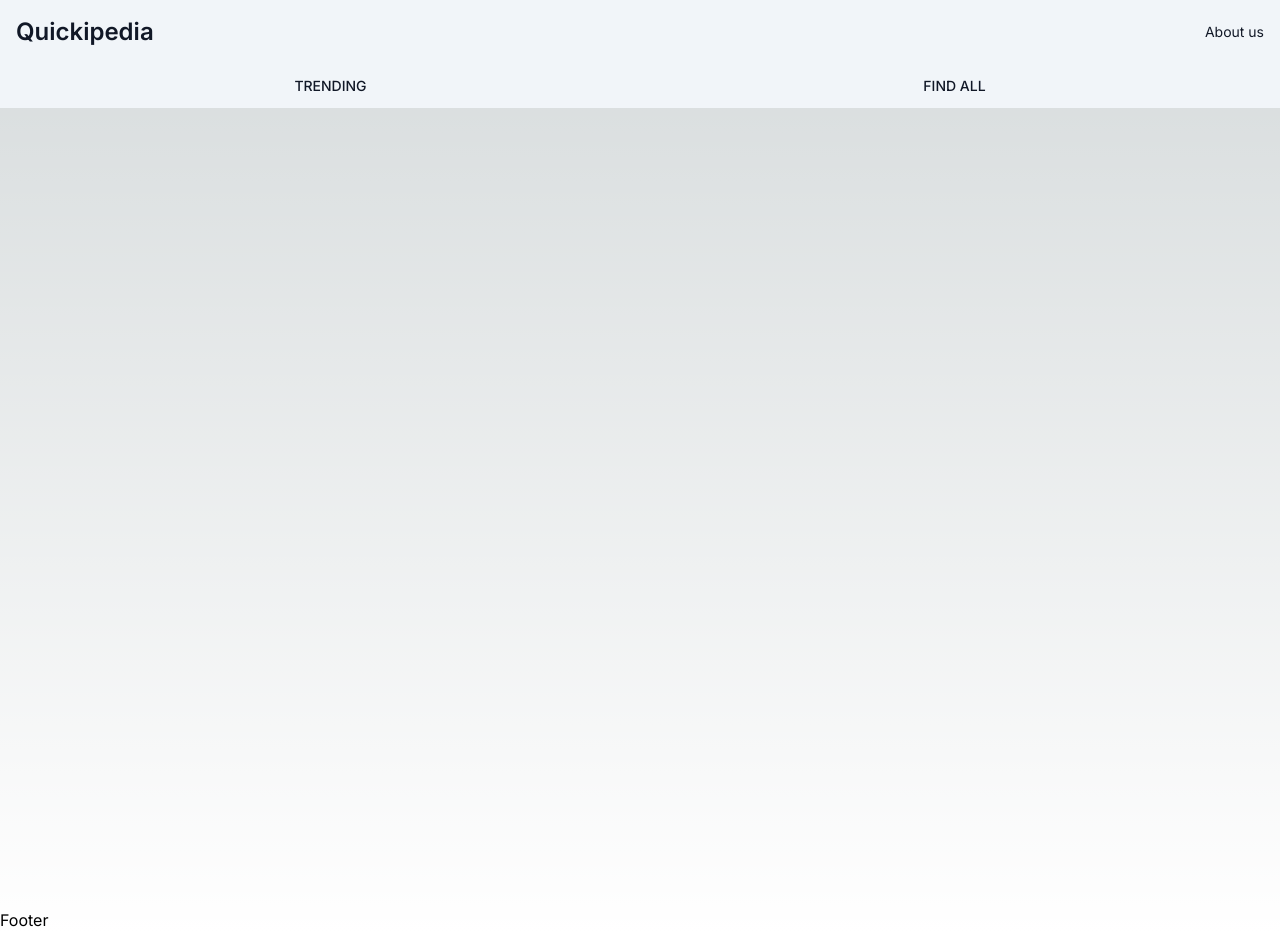
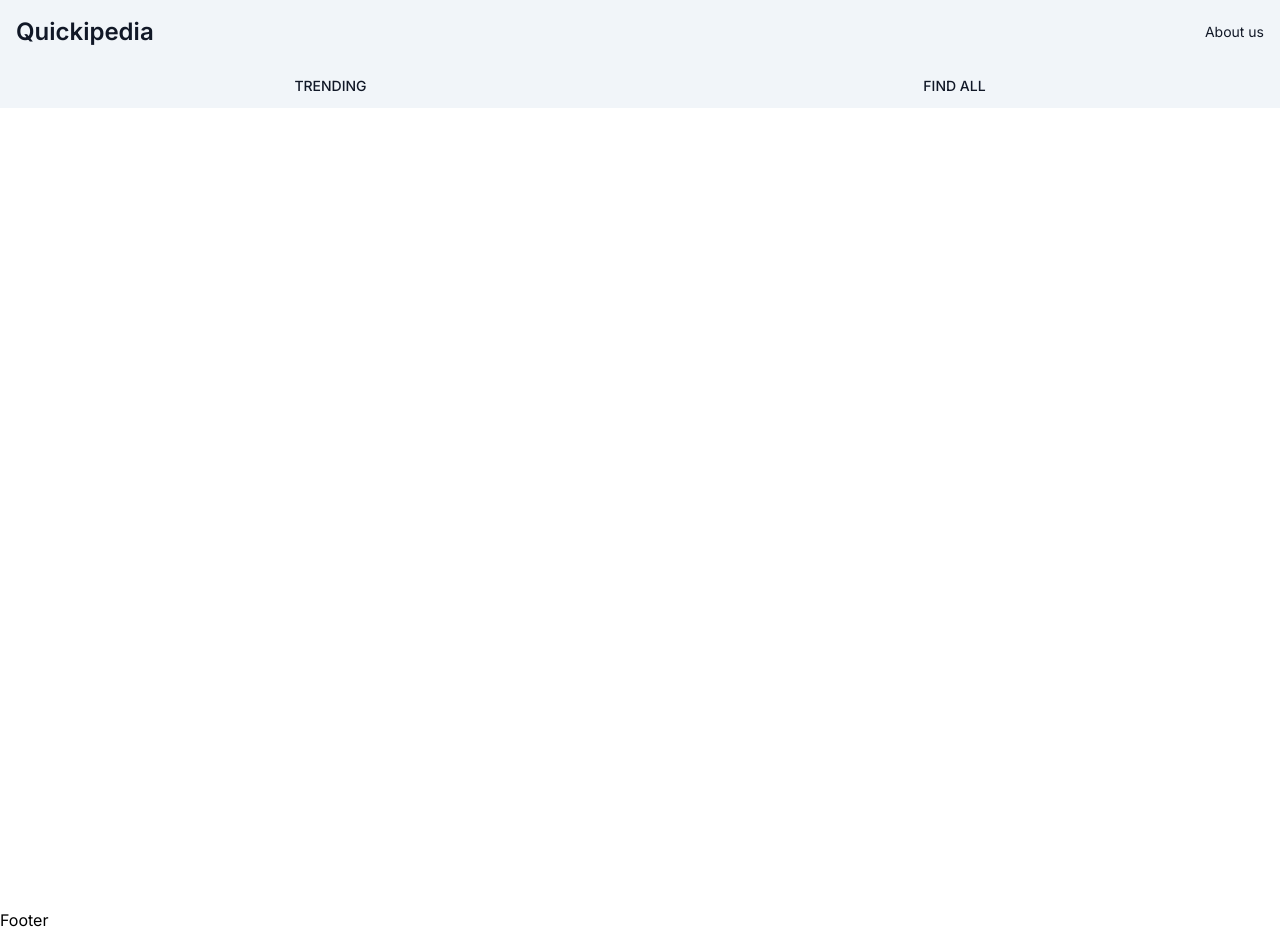
Before and after one commit to ComplotTeam/Quickipedia, a Next.js app in the folder quickipedia_frontend/: page / in a window 1280 px wide. Built offline with nearby package versions, Linux system fonts and the light colour scheme; no server answers.

Commit message:
chore: removed unecessary css

```diff
--- a/quickipedia_frontend/app/globals.css
+++ b/quickipedia_frontend/app/globals.css
@@ -1,27 +1,3 @@
 @tailwind base;
 @tailwind components;
 @tailwind utilities;
-
-:root {
-  --foreground-rgb: 0, 0, 0;
-  --background-start-rgb: 214, 219, 220;
-  --background-end-rgb: 255, 255, 255;
-}
-
-@media (prefers-color-scheme: dark) {
-  :root {
-    --foreground-rgb: 255, 255, 255;
-    --background-start-rgb: 0, 0, 0;
-    --background-end-rgb: 0, 0, 0;
-  }
-}
-
-body {
-  color: rgb(var(--foreground-rgb));
-  background: linear-gradient(
-      to bottom,
-      transparent,
-      rgb(var(--background-end-rgb))
-    )
-    rgb(var(--background-start-rgb));
-}
--- a/quickipedia_frontend/package.json
+++ b/quickipedia_frontend/package.json
@@ -9,6 +9,7 @@
     "lint": "next lint"
   },
   "dependencies": {
+    "@next/font": "^14.0.3",
     "axios": "^1.6.2",
     "next": "14.0.3",
     "react": "^18",
```
Also changed, not shown: 1 other file (tests, documents, lock files or other folders).
